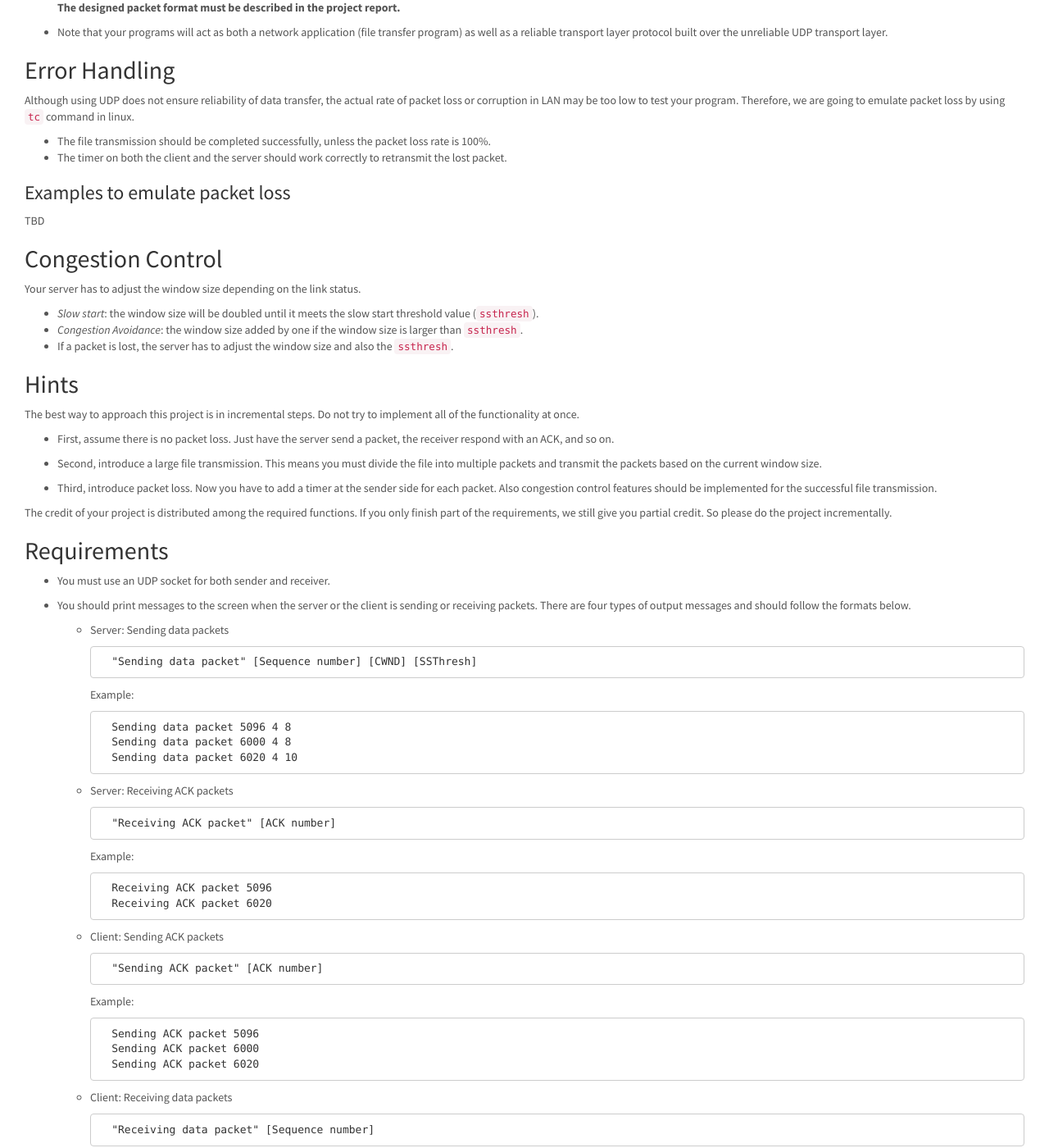
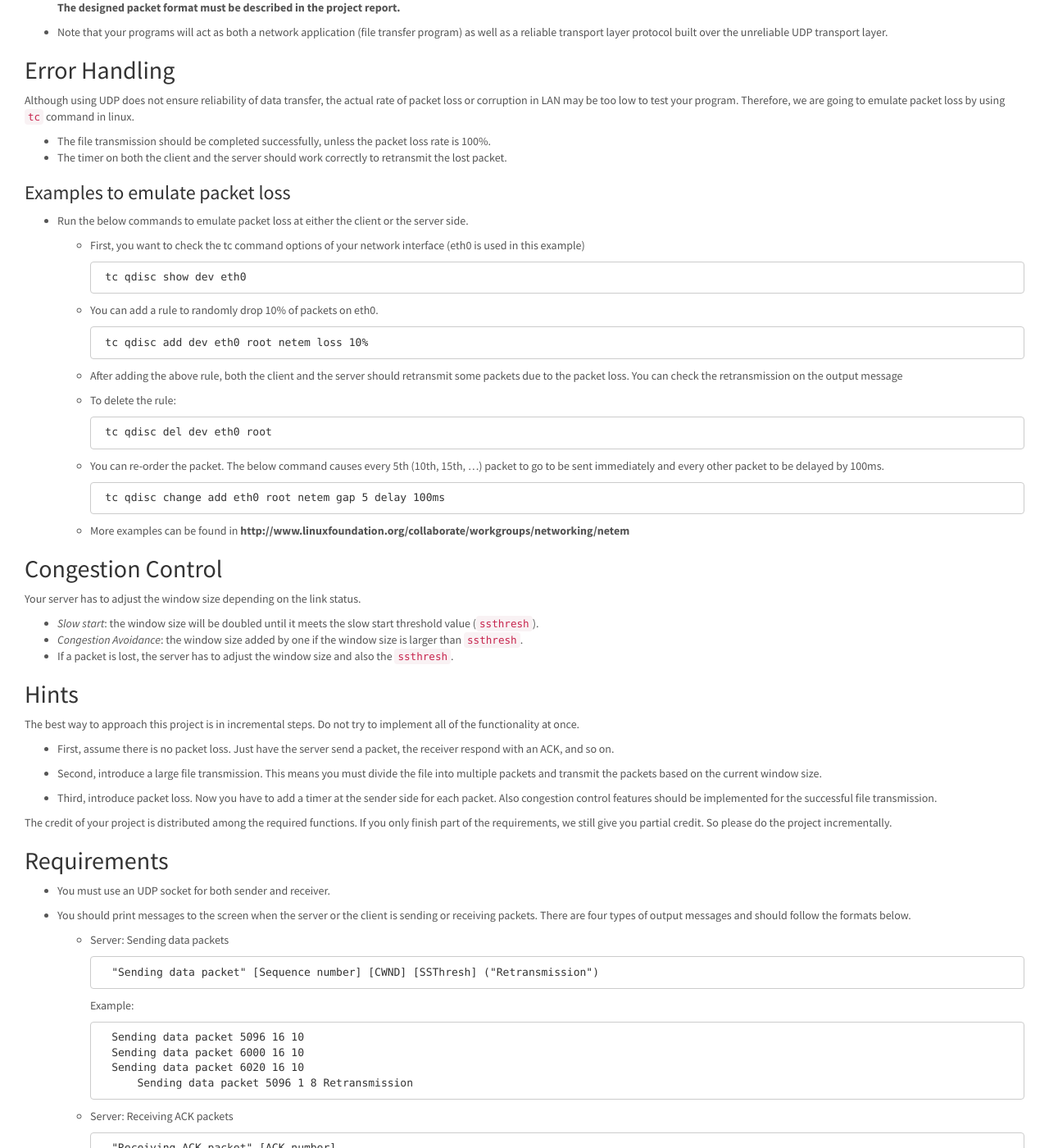
Before and after one commit to cawka/cs118-spring2016, a Jekyll site: the page built from project-2.md, in a window 1280 px wide and 1400 px high, scrolled down 1329 px. Shown: the whole window at 82% size. Built offline with Jekyll 4.4.1, drawn with Linux system fonts in a browser that asks for light colours; some of the changed text lies outside the part shown.

Commit message:
add tc example

```diff
--- a/project-2.md
+++ b/project-2.md
@@ -68,7 +68,28 @@ may be too low to test your program.  Therefore, we are going to emulate packet
 
 ### Examples to emulate packet loss
 
-TBD
+- Run the below commands to emulate packet loss at either the client or the server side.
+
+    * First, you want to check the tc command options of your network interface (eth0 is used in this example)
+
+           tc qdisc show dev eth0
+
+    * You can add a rule to randomly drop 10% of packets on eth0.
+
+           tc qdisc add dev eth0 root netem loss 10%
+
+    * After adding the above rule, both the client and the server should retransmit some packets due to the packet loss. You can check the retransmission on the output message
+
+    * To delete the rule:
+
+           tc qdisc del dev eth0 root
+
+    * You can re-order the packet. The below command causes every 5th (10th, 15th, ...) packet to go to be sent immediately and every other packet to be delayed by 100ms.
+
+           tc qdisc change add eth0 root netem gap 5 delay 100ms
+
+    * More examples can be found in **http://www.linuxfoundation.org/collaborate/workgroups/networking/netem**
+
 
 ## Congestion Control
 
@@ -104,13 +125,14 @@ are four types of output messages and should follow the formats below.
 
     * Server: Sending data packets
 
-            "Sending data packet" [Sequence number] [CWND] [SSThresh]
+            "Sending data packet" [Sequence number] [CWND] [SSThresh] ("Retransmission")
 
         Example:
 
-	        Sending data packet 5096 4 8
-	        Sending data packet 6000 4 8
-	        Sending data packet 6020 4 10
+	        Sending data packet 5096 16 10
+	        Sending data packet 6000 16 10
+	        Sending data packet 6020 16 10
+                Sending data packet 5096 1 8 Retransmission
 
     * Server: Receiving ACK packets
 
@@ -123,13 +145,14 @@ are four types of output messages and should follow the formats below.
 
     * Client: Sending ACK packets
 
-	        "Sending ACK packet" [ACK number]
+	        "Sending ACK packet" [ACK number] ("Retransmission")
 
         Example:
 
             Sending ACK packet 5096
             Sending ACK packet 6000
             Sending ACK packet 6020
+            Sending ACK packet 5096 Retransmission
 
     * Client: Receiving data packets
 
```
